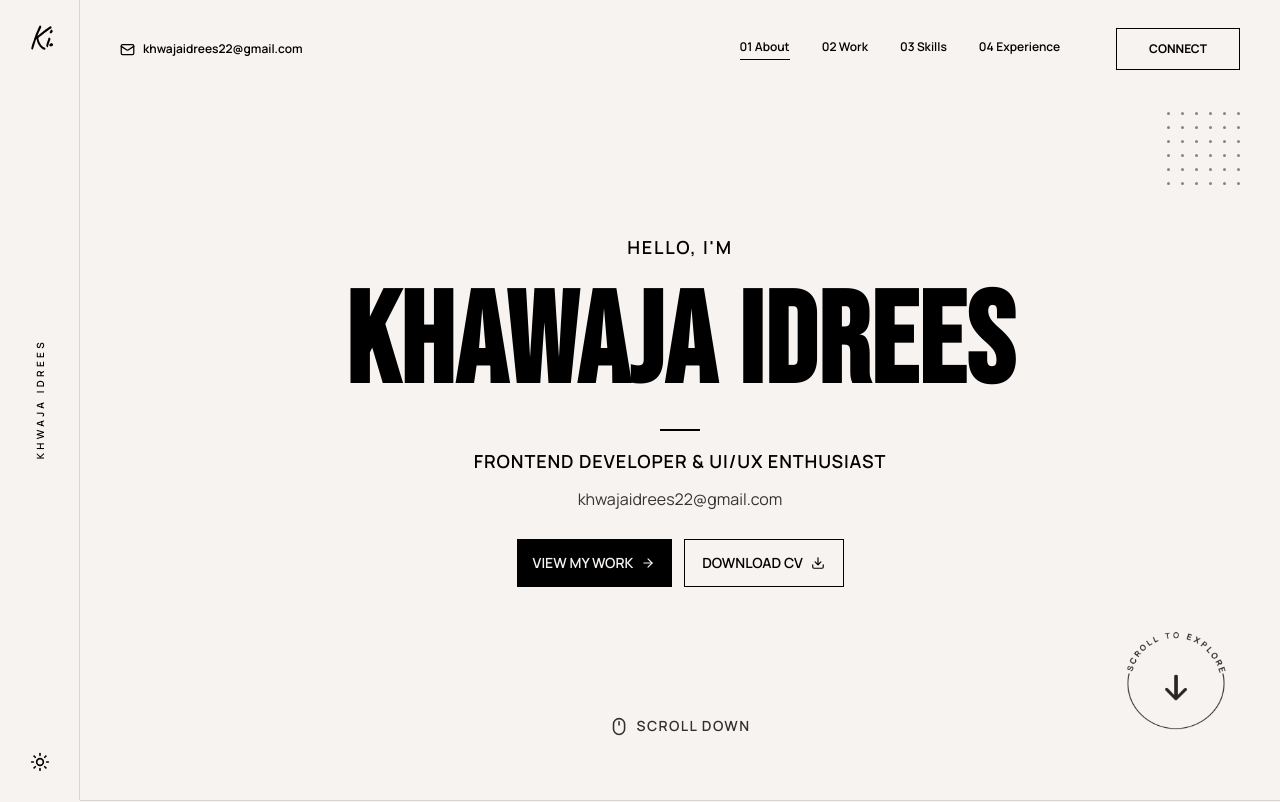
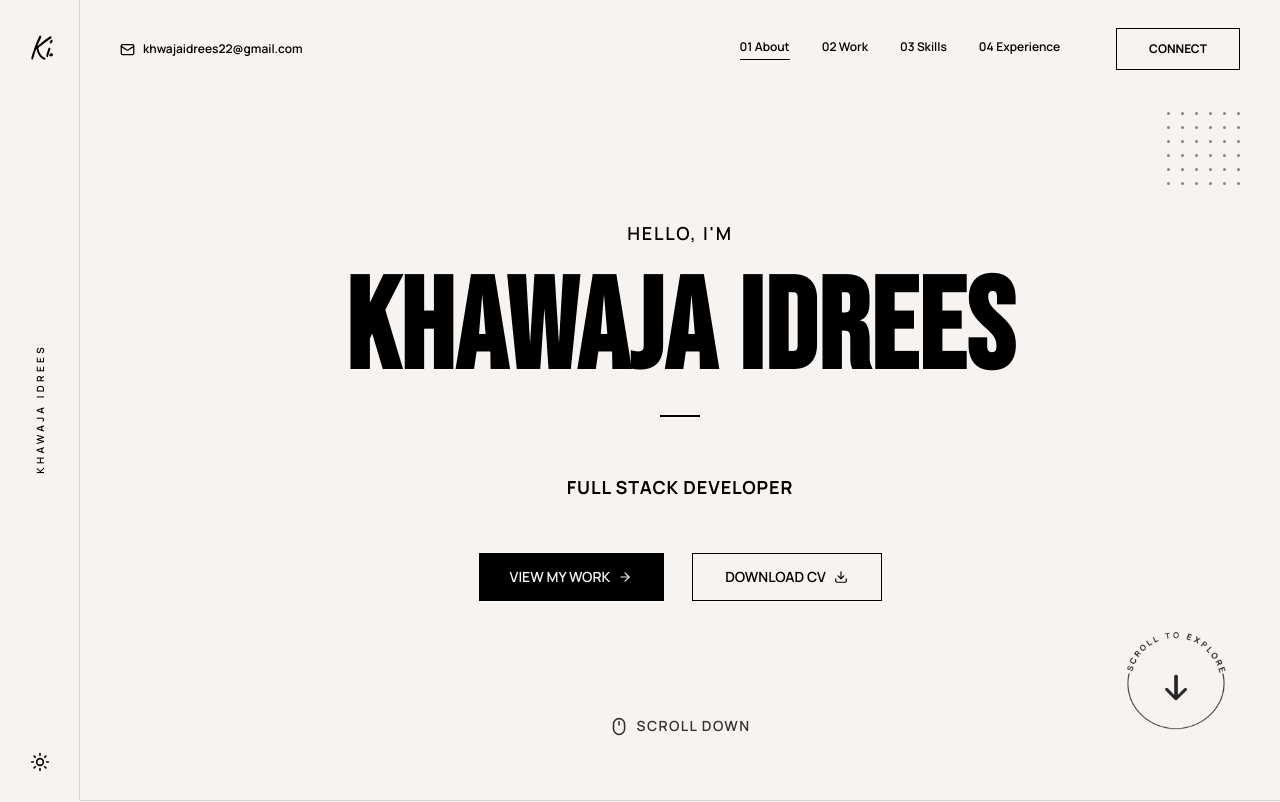
Before and after one commit to KhawajaIdrees/personal-portfolio, a Next.js app: page / in a window 1280 px wide. Shown: the top 802 px of the page. Built offline with nearby package versions, Linux system fonts and the light colour scheme.

Commit message:
hero section fully fixed

```diff
--- a/app/globals.css
+++ b/app/globals.css
@@ -106,3 +106,7 @@ body {
   .hero-section { min-height: 100vh; }
   .section-shell { padding: 55px 20px; }
 }
+
+.sidebar-mark{
+  padding: 10px;
+}
--- a/components/Hero.tsx
+++ b/components/Hero.tsx
@@ -79,20 +79,19 @@ export default function Hero() {
 
         <div className="mb-4 h-[2px] w-10 bg-text-primary"></div>
 
-        <p className="mb-3 text-lg font-semibold tracking-[.05em]">FRONTEND DEVELOPER & UI/UX ENTHUSIAST</p>
-        <p className="mb-7 text-base text-text-secondary">khwajaidrees22@gmail.com</p>
+        <p className="mb-3 px-10 py-10 text-lg font-extrabold tracking-[.05em]">FULL STACK DEVELOPER</p>
 
-        <div className="mb-5 flex items-center justify-center gap-3 max-md:flex-col max-md:items-center">
+        <div className="mb-5 flex items-center justify-center gap-7 max-md:flex-col max-md:items-center">
           <button
             onClick={() => scrollToSection('work')}
-            className="flex h-12 w-[155px] items-center justify-center gap-2 bg-text-primary text-sm font-semibold text-cream transition-smooth hover:-translate-y-1 max-md:w-52"
+            className="flex h-12 w-[185px] items-center justify-center gap-2 bg-text-primary text-sm font-semibold text-cream transition-smooth hover:-translate-y-1 max-md:w-56"
           >
             VIEW MY WORK
             <ArrowRight size={14} />
           </button>
           <button
             onClick={handleDownloadCV}
-            className="flex h-12 w-[160px] items-center justify-center gap-2 border border-text-primary text-sm font-semibold text-text-primary transition-smooth hover:bg-text-primary hover:text-cream max-md:w-52"
+            className="flex h-12 w-[190px] items-center justify-center gap-2 border border-text-primary text-sm font-semibold text-text-primary transition-smooth hover:bg-text-primary hover:text-cream max-md:w-56"
           >
             DOWNLOAD CV
             <Download size={14} />
--- a/components/Sidebar.tsx
+++ b/components/Sidebar.tsx
@@ -18,7 +18,7 @@ export default function Sidebar() {
             transform: 'rotate(180deg)',
           }}
         >
-          KHWAJA IDREES
+          KHAWAJA IDREES
         </div>
       </div>
 
```
